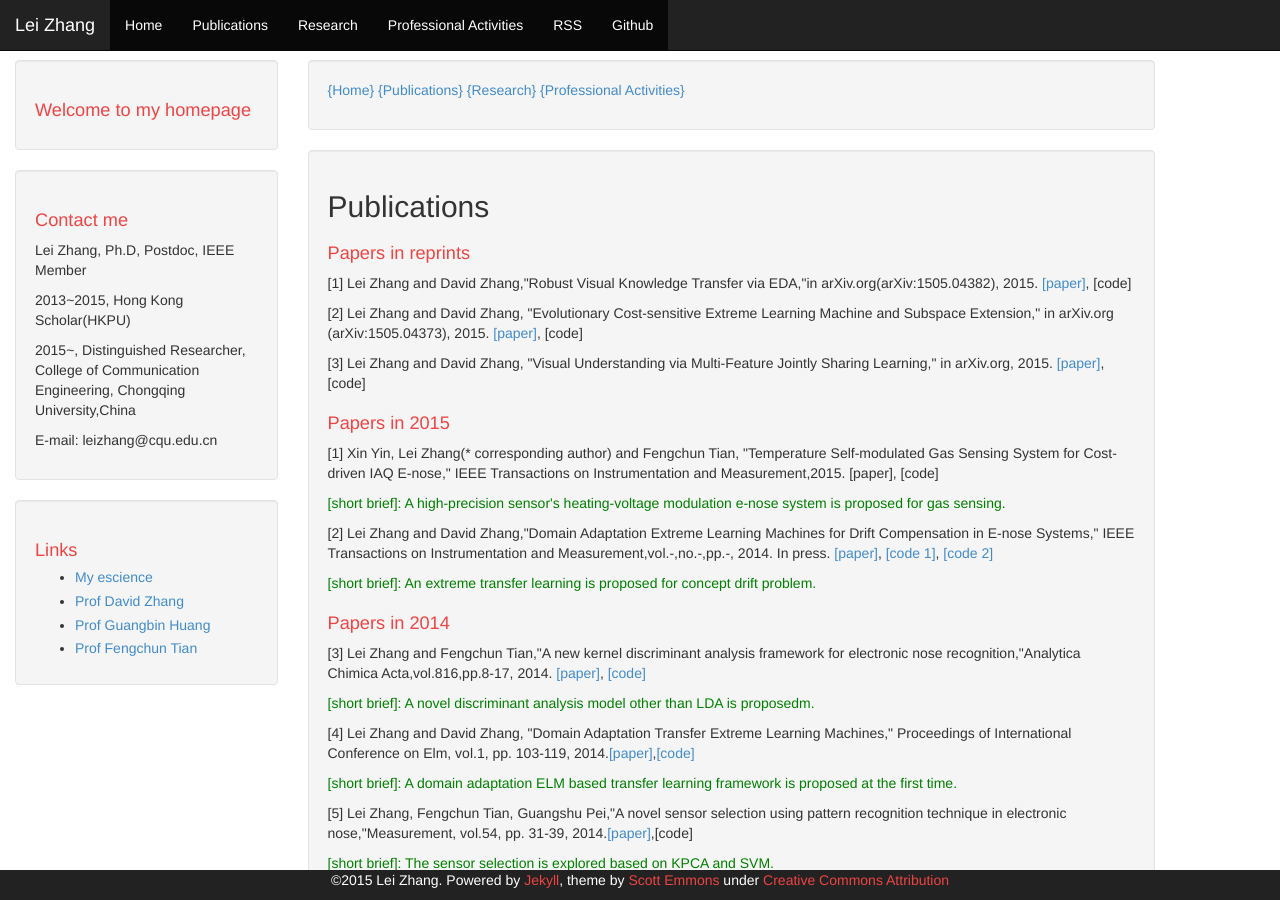
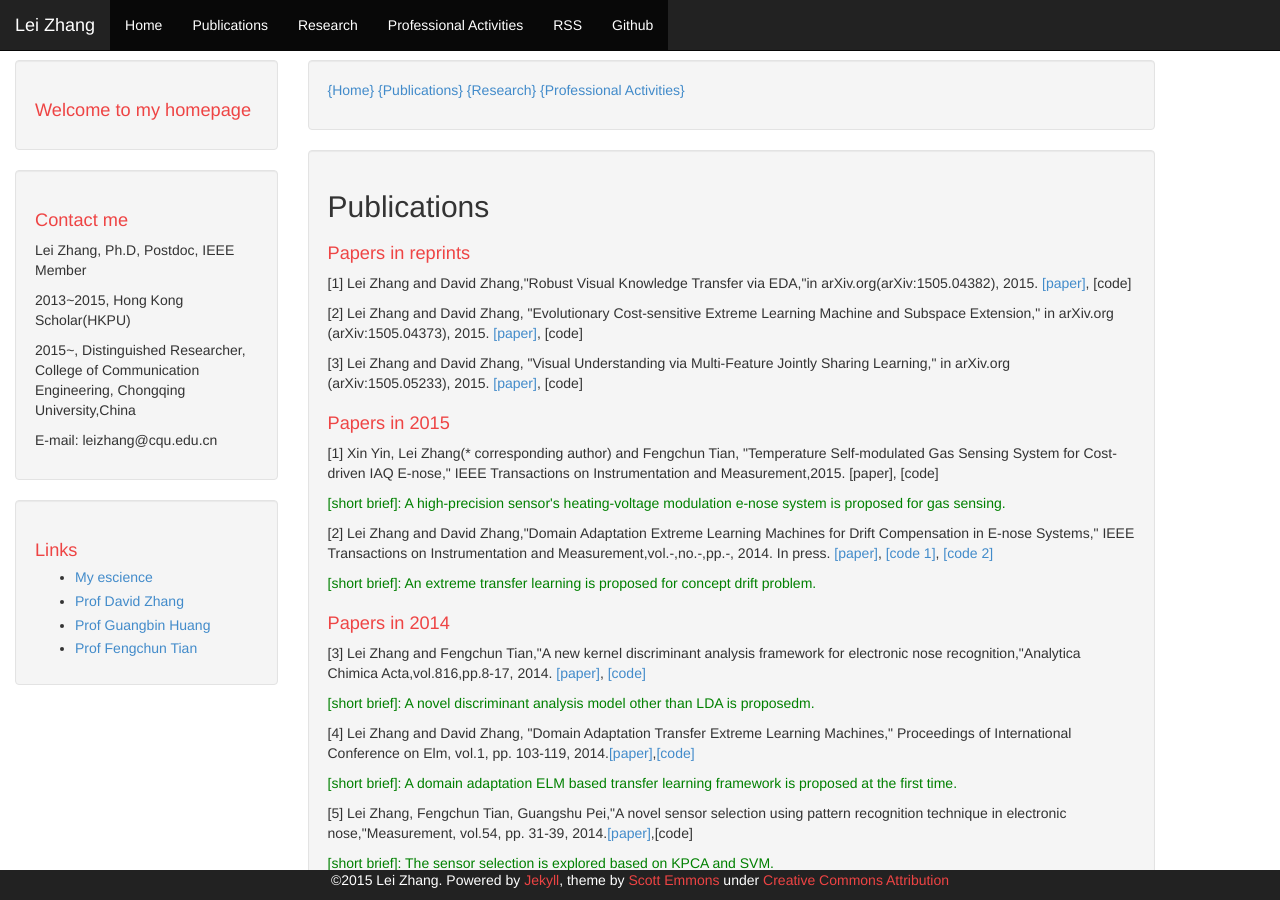
Before and after one commit to DrLeiZhang/website, a Jekyll site: the page built from publications.html, in a window 1280 px wide and 900 px high. Built offline with Jekyll 4.4.1, drawn with Linux system fonts in a browser that asks for light colours; Markdown is read by kramdown in place of the engine named in the settings.

Commit message:
Update
Signed-off-by: leizhang@cqu.edu.cn <leizhang@cqu.edu.cn>

```diff
--- a/publications.html
+++ b/publications.html
@@ -11,7 +11,7 @@ layout: default
 <h1>Papers in reprints</h1>
 <p>[1] Lei Zhang and David Zhang,"Robust Visual Knowledge Transfer via EDA,"in arXiv.org(arXiv:1505.04382), 2015. <a href="http://arxiv.org/abs/1505.04382">[paper]</a>, [code]</p>
 <p>[2] Lei Zhang and David Zhang, "Evolutionary Cost-sensitive Extreme Learning Machine and Subspace Extension," in arXiv.org (arXiv:1505.04373), 2015. <a href="http://arxiv.org/abs/1505.04373">[paper]</a>, [code]</p>
-<p>[3] Lei Zhang and David Zhang, "Visual Understanding via Multi-Feature Jointly Sharing Learning," in arXiv.org, 2015. <a href="http://arxiv.org/abs/1505.05233">[paper]</a>, [code]</p>
+<p>[3] Lei Zhang and David Zhang, "Visual Understanding via Multi-Feature Jointly Sharing Learning," in arXiv.org (arXiv:1505.05233), 2015. <a href="http://arxiv.org/abs/1505.05233">[paper]</a>, [code]</p>
 
     <h1>Papers in 2015</h1>
 <p>[1] Xin Yin, Lei Zhang(* corresponding author) and Fengchun Tian, "Temperature Self-modulated Gas Sensing System for Cost-driven IAQ E-nose," IEEE Transactions on Instrumentation and Measurement,2015. [paper], [code]</p>
```
